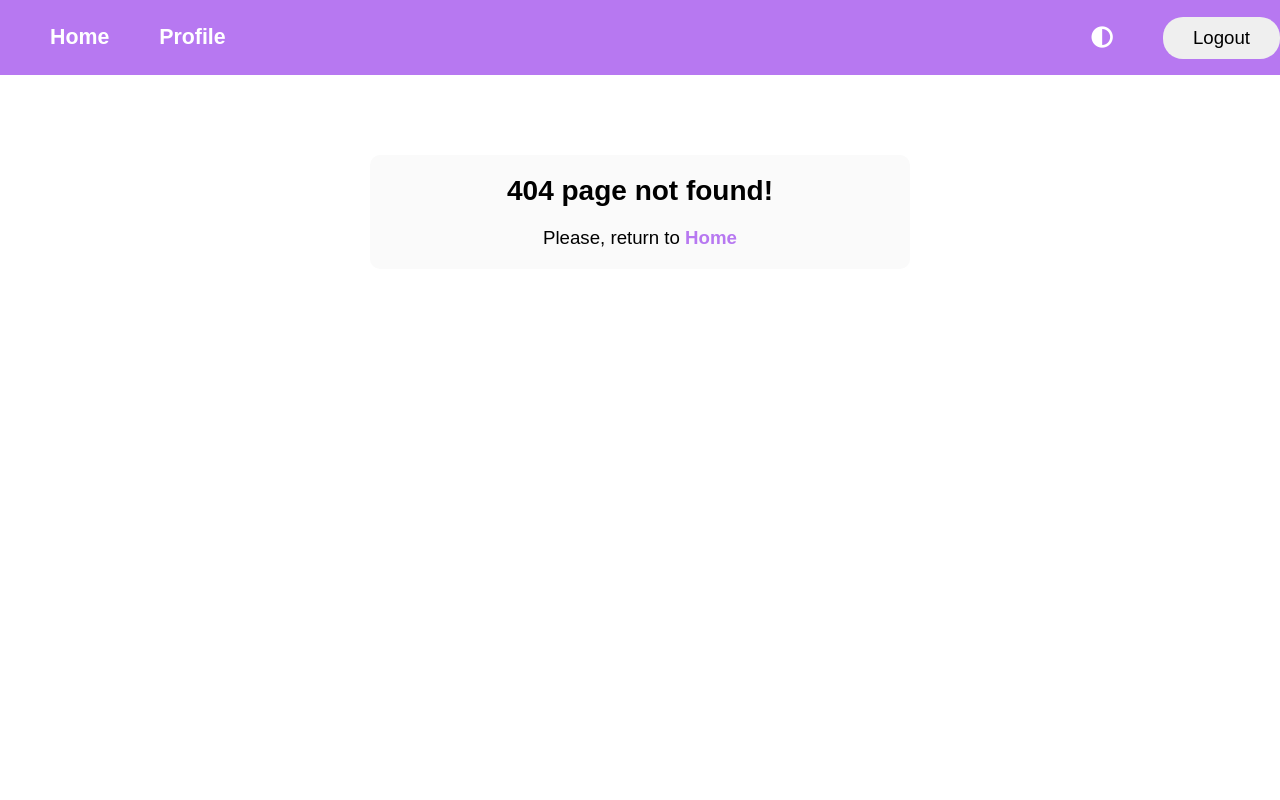
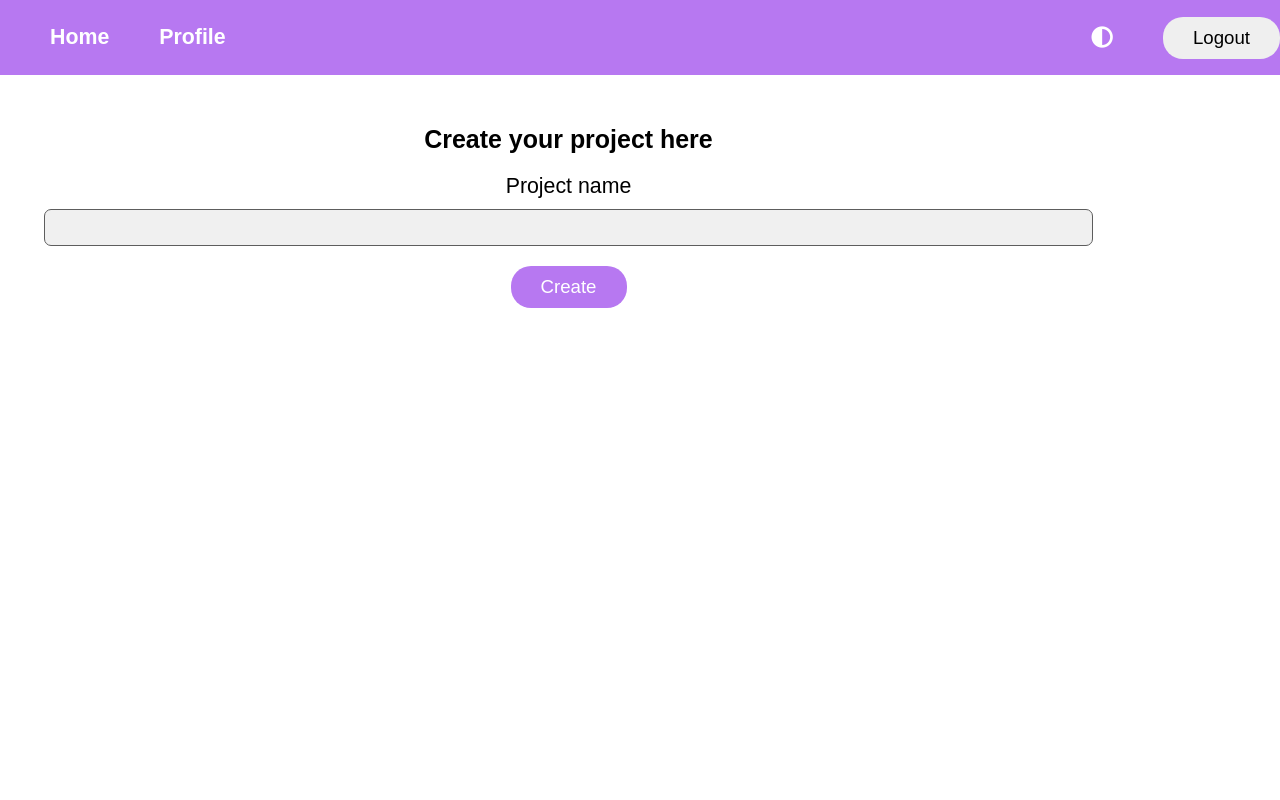
Before and after one commit to Qsen02/Dashboard-app, a React (Vite) app in the folder client/: page /create in a window 1280 px wide. Before the commit this address had no page. Shown: the top 800 px of the page. Built offline with nearby package versions, Linux system fonts and the light colour scheme; sample sign-in values are in the browser's storage.

Commit message:
Implemented create project functionallity

```diff
--- a/client/src/App.tsx
+++ b/client/src/App.tsx
@@ -8,6 +8,7 @@ import Header from "./components/header/Header";
 import Footer from "./components/footer/Footer";
 import Logout from "./components/logout/Logout";
 import NotFound from "./components/not_found/NotFound";
+import CreateProject from "./components/create_project/CreateProject";
 
 function App() {
 	return (
@@ -18,6 +19,7 @@ function App() {
 					<Route element={<UserGuard />}>
 						<Route path="/" element={<Home />} />
 						<Route path="/logout" element={<Logout/>}/>
+						<Route path="/create" element={<CreateProject/>}/>
 					</Route>
 					<Route element={<GuestGuard />}>
 						<Route
--- a/client/src/commons/project_item/ProjectItemStyles.module.css
+++ b/client/src/commons/project_item/ProjectItemStyles.module.css
@@ -1,11 +1,16 @@
 .wrapper {
-	flex-basis: 50%;
+	width: 200px;
 	padding: 20px;
 	border-radius: 10px;
 	display: flex;
 	flex-direction: column;
 	align-items: center;
 	gap: 20px;
+}
+
+.wrapper h2{
+	width: 100%;
+	word-wrap: break-word;
 }
 
 .wrapper:hover {
@@ -17,5 +22,11 @@
 	gap: 30px;
 	justify-content: space-evenly;
 	border-top: 2px solid grey;
-    padding-top: 20px;
+	padding-top: 20px;
 }
+
+@media (max-width: 500px) {
+	.wrapper {
+		width: 90%;
+	}
+}
--- /dev/null
+++ b/client/src/components/create_project/CreateProject.tsx
@@ -0,0 +1,74 @@
+import { useSelector } from "react-redux";
+import { RootState } from "../../redux/state/store";
+import { Form, Formik, FormikHelpers } from "formik";
+import CustomInput from "../../commons/CustomInput";
+import { useState } from "react";
+import { useNavigate } from "react-router-dom";
+import { createProjectSchema } from "../../schemas/schemas";
+import { useCreateProject } from "../../hooks/useProjects";
+
+export default function CreateProject() {
+	const { theme } = useSelector((state: RootState) => state.theme);
+	const navigate = useNavigate();
+	const createProject = useCreateProject();
+	const [isErr, setIsErr] = useState(false);
+	const [errMessage, setErrMessage] = useState("");
+
+	interface formValues {
+		name: string;
+	}
+
+	const initValues = {
+		name: "",
+	};
+
+	async function onCreate(
+		values: formValues,
+		actions: FormikHelpers<formValues>
+	) {
+		try {
+			const name = values.name;
+			await createProject({ name: name });
+			actions.resetForm();
+			navigate("/");
+		} catch (err) {
+			setIsErr(true);
+			if (err instanceof Error) {
+				setErrMessage(err.message);
+			} else {
+				setErrMessage("Error occurd!");
+			}
+			return;
+		}
+	}
+
+	return (
+		<Formik
+			initialValues={initValues}
+			onSubmit={onCreate}
+			validationSchema={createProjectSchema}
+		>
+			{(props) => (
+				<Form className="form">
+					<h3>Create your project here</h3>
+					{isErr ? <p className="error">{errMessage}</p> : ""}
+					<div className="input">
+						<CustomInput
+							label="Project name"
+							type="text"
+							value={initValues.name}
+							name="name"
+							className={
+								theme === "light"
+									? "lightThemeSmoked"
+									: "darkThemeLighter"
+							}
+							id="name"
+						/>
+					</div>
+					<button type="submit">Create</button>
+				</Form>
+			)}
+		</Formik>
+	);
+}
--- a/client/src/components/home/Home.tsx
+++ b/client/src/components/home/Home.tsx
@@ -3,11 +3,17 @@ import { useGetUserProjects } from "../../hooks/useUser";
 import { RootState } from "../../redux/state/store";
 import styles from "./HomeStyles.module.css";
 import ProjectItem from "../../commons/project_item/ProjectItem";
+import { useNavigate } from "react-router-dom";
 
 export default function Home() {
 	const { user } = useSelector((state: RootState) => state.user);
 	const { theme } = useSelector((state: RootState) => state.theme);
 	const { projects, loading, error } = useGetUserProjects([], user?._id);
+	const navigate = useNavigate();
+
+	function openCreateForm() {
+		navigate("/create");
+	}
 
 	return (
 		<>
@@ -16,9 +22,7 @@ export default function Home() {
 			) : error ? (
 				<div
 					className={`
-						${theme === "light"
-							? "lightThemeNormal"
-							: "darkThemeNormal"}
+						${theme === "light" ? "lightThemeNormal" : "darkThemeNormal"}
 						errorMessage
 					`}
 				>
@@ -33,6 +37,7 @@ export default function Home() {
 								: "darkThemeLighter"
 						}`}
 						title="Create new project"
+						onClick={openCreateForm}
 					>
 						<i className="fa-solid fa-plus"></i>
 					</div>
--- a/client/src/components/home/HomeStyles.module.css
+++ b/client/src/components/home/HomeStyles.module.css
@@ -34,7 +34,7 @@
 	display: flex;
 	flex-wrap: wrap;
 	gap: 30px;
-	justify-content: space-evenly;
+	justify-content: center;
 }
 
 @media (max-width: 1000px) {
--- /dev/null
+++ b/client/src/hooks/useProjects.ts
@@ -0,0 +1,7 @@
+import { createProject } from "../api/projectService"
+
+export function useCreateProject(){
+    return async function (data:object){
+        return await createProject(data);
+    }
+}
--- a/client/src/schemas/schemas.ts
+++ b/client/src/schemas/schemas.ts
@@ -38,3 +38,17 @@ export const loginSchema = yup.object().shape({
 		)
 		.required("Password is required!"),
 });
+
+export const createProjectSchema = yup.object().shape({
+	name: yup
+		.string()
+		.min(
+			3,
+			"Project name is required and should be between 3 and 30 characters long!"
+		)
+		.max(
+			30,
+			"Project name is required and should be between 3 and 30 characters long!"
+		)
+		.required("Project name is requred!"),
+});
```
Also changed, not shown: 1 other file (tests, documents, lock files or other folders).
